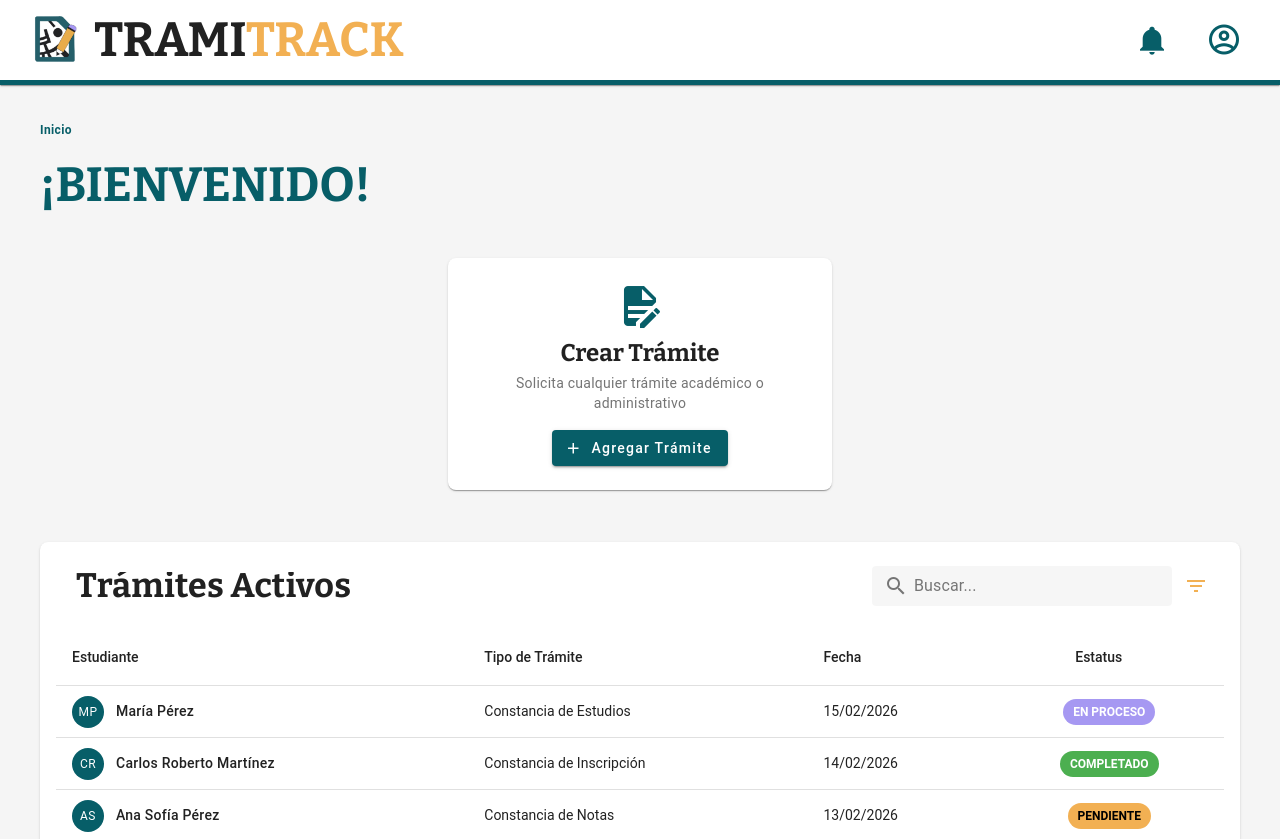
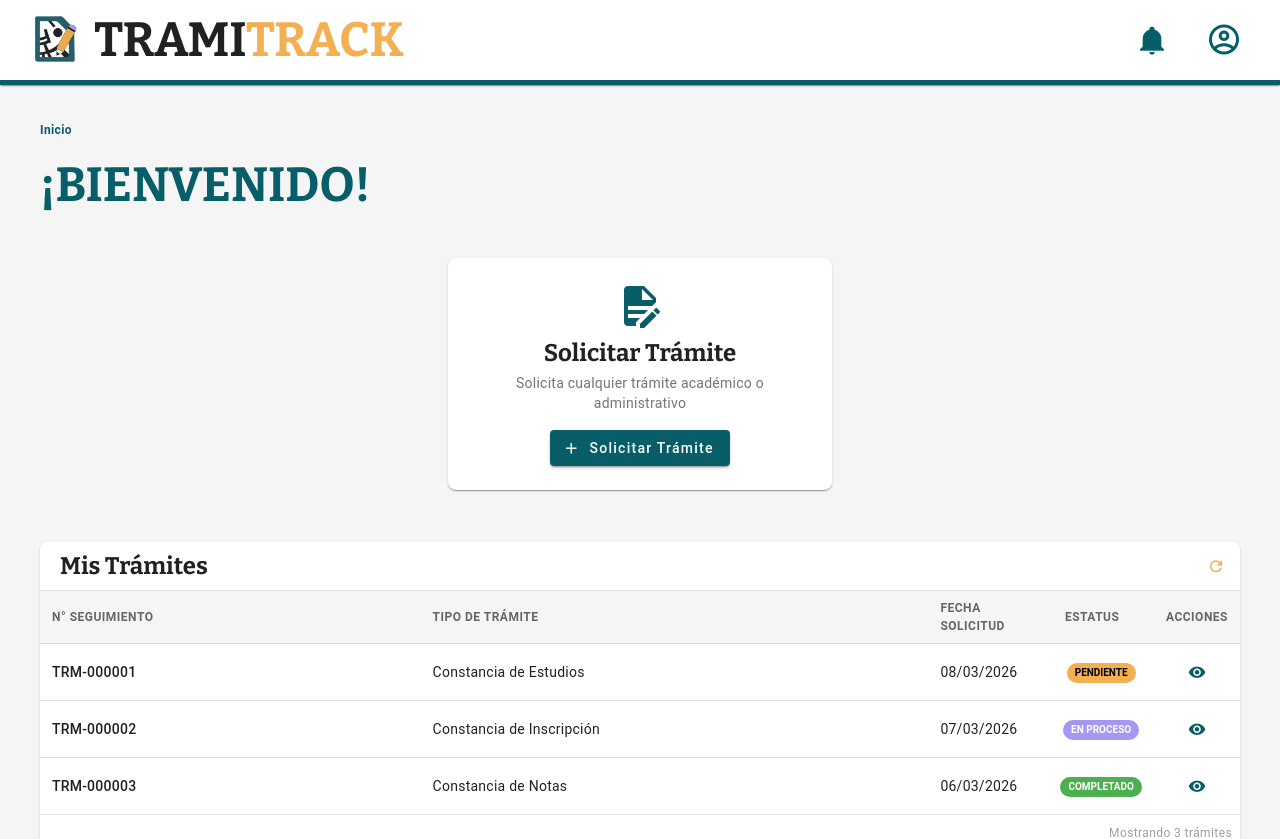
Before and after one commit to DiegoBranco/TramiTrack, a Vue app in the folder tramitrack/client/: page /home in a window 1280 px wide. Shown: the top 839 px of the page. Built offline with nearby package versions, Linux system fonts and the light colour scheme; no server answers; sample sign-in values are in the browser's storage; a small style sheet from the web is missing.

Commit message:
home estudiante fix rapido

```diff
--- a/tramitrack/client/src/pages/home.vue
+++ b/tramitrack/client/src/pages/home.vue
@@ -20,7 +20,7 @@
           </v-icon>
 
           <h2 class="font-bitter text-h5 font-weight-bold mb-1">
-            Crear Trámite
+            Solicitar Trámite
           </h2>
 
           <p class="text-body-2 text-grey-darken-1 mb-4">
@@ -33,68 +33,87 @@
             class="text-none"
             to="/tipo-tramite"
           >
-            Agregar Trámite
+            Solicitar Trámite
           </v-btn>
         </v-card>
       </v-col>
     </v-row>
 
-    <v-card class="rounded-lg pa-4" elevation="1">
-      <v-toolbar color="transparent" density="comfortable">
-        <v-toolbar-title class="font-bitter text-h4 font-weight-bold">
-          Trámites Activos
+    <v-card class="rounded-lg" elevation="1">
+      <v-toolbar color="transparent" density="compact">
+        <v-toolbar-title class="font-bitter text-h5 font-weight-bold">
+          Mis Trámites
         </v-toolbar-title>
         <v-spacer></v-spacer>
-        <v-text-field
-          v-model="search"
-          prepend-inner-icon="mdi-magnify"
-          label="Buscar..."
-          variant="solo-filled"
-          flat
-          hide-details
-          density="compact"
-          class="max-width-300"
-        ></v-text-field>
         <v-btn
-          icon="mdi-filter-variant"
+          icon="mdi-refresh"
           variant="text"
           color="secondary"
+          size="small"
+          @click="loadMisTramites"
+          :loading="loading"
         ></v-btn>
       </v-toolbar>
 
+      <v-divider></v-divider>
+
+      <div style="max-height: 400px; overflow-y: auto">
         <v-data-table
           :headers="headers"
-        :items="tramites"
+          :items="filteredTramites"
           :search="search"
-        class="mt-4"
+          density="compact"
+          class="compact-table"
+          hide-default-footer
+          :loading="loading"
+          loading-text="Cargando trámites..."
+          no-data-text="No tienes trámites solicitados"
         >
-        <template v-slot:item.estudiante="{ item }">
-          <div class="d-flex align-center ga-3 py-2">
-            <v-avatar color="primary" size="32">
-              <span class="text-caption text-white">{{
-                getInitials(item.estudiante)
+          <template v-slot:item.numero_seguimiento="{ item }">
+            <span class="text-body-2 font-weight-medium">{{
+              item.numero_seguimiento
             }}</span>
-            </v-avatar>
-            <span class="text-body-2 font-weight-medium">{{
-              item.estudiante
-            }}</span>
-          </div>
           </template>
 
-        <template v-slot:item.estatus="{ item }">
+          <template v-slot:item.tipo="{ item }">
+            <span class="text-body-2">{{ item.tipo }}</span>
+          </template>
+
+          <template v-slot:item.fecha_solicitud="{ item }">
+            <span class="text-body-2">{{
+              formatDate(item.fecha_solicitud)
+            }}</span>
+          </template>
+
+          <template v-slot:item.estado="{ item }">
             <v-chip
-            :color="getStatusColor(item.estatus)"
-            size="small"
-            class="font-weight-bold text-uppercase"
+              text-color="white"
+              :color="getStatusColor(item.estado)"
+              size="x-small"
+              class="font-weight-bold text-uppercase text-white"
               variant="flat"
             >
-            {{ item.estatus }}
+              {{ formatEstado(item.estado) }}
             </v-chip>
           </template>
+
+          <template v-slot:item.actions="{ item }">
+            <v-btn
+              icon="mdi-eye"
+              variant="text"
+              color="primary"
+              size="small"
+              @click="verDetalle(item)"
+            ></v-btn>
+          </template>
         </v-data-table>
+      </div>
 
-      <div class="text-right text-caption text-grey mt-2">
-        Mostrando {{ tramites.length }} de {{ tramites.length }}
+      <v-divider></v-divider>
+
+      <div class="d-flex justify-end pa-2 text-caption text-grey">
+        Mostrando {{ filteredTramites.length }}
+        {{ filteredTramites.length === 1 ? "trámite" : "trámites" }}
       </div>
     </v-card>
   </v-container>
@@ -102,65 +121,126 @@
 
 <script setup lang="ts">
 import AppBreadcrumbs from "@/components/AppBreadcrumbs.vue";
-import { ref } from "vue";
+import { ref, onMounted, computed } from "vue";
+import { useRouter } from "vue-router";
+import { useAuthStore } from "@/stores/auth";
+import solicitudService, {
+  type TramiteResponse,
+} from "@/services/solicitudService";
 
+const router = useRouter();
+const authStore = useAuthStore();
 const search = ref("");
+const loading = ref(false);
+const tramites = ref<any[]>([]);
 
+// Headers de la tabla
 const headers = [
-  { title: "Estudiante", key: "estudiante", align: "start" as const },
+  {
+    title: "N° Seguimiento",
+    key: "numero_seguimiento",
+    align: "start" as const,
+  },
   { title: "Tipo de Trámite", key: "tipo", align: "start" as const },
-  { title: "Fecha", key: "fecha", align: "start" as const },
-  { title: "Estatus", key: "estatus", align: "center" as const },
+  {
+    title: "Fecha Solicitud",
+    key: "fecha_solicitud",
+    align: "start" as const,
+    width: "120px",
+  },
+  { title: "Estatus", key: "estado", align: "center" as const, width: "100px" },
+  {
+    title: "Acciones",
+    key: "actions",
+    align: "center" as const,
+    width: "60px",
+    sortable: false,
+  },
 ];
 
-const tramites = ref([
-  {
-    estudiante: "María Pérez",
-    tipo: "Constancia de Estudios",
-    fecha: "15/02/2026",
-    estatus: "En Proceso",
-  },
-  {
-    estudiante: "Carlos Roberto Martínez",
-    tipo: "Constancia de Inscripción",
-    fecha: "14/02/2026",
-    estatus: "Completado",
-  },
-  {
-    estudiante: "Ana Sofía Pérez",
-    tipo: "Constancia de Notas",
-    fecha: "13/02/2026",
-    estatus: "Pendiente",
-  },
-  {
-    estudiante: "Luis Fernando Torres",
-    tipo: "Constancia de Inscripción",
-    fecha: "12/02/2026",
-    estatus: "En Proceso",
-  },
-]);
+// Trámites filtrados por búsqueda
+const filteredTramites = computed(() => {
+  if (!search.value) return tramites.value;
 
-const getStatusColor = (status: string) => {
-  switch (status) {
-    case "Completado":
-      return "success";
-    case "En Proceso":
-      return "accent";
-    case "Pendiente":
-      return "secondary";
-    default:
-      return "grey";
+  const searchLower = search.value.toLowerCase();
+  return tramites.value.filter(
+    (t) =>
+      t.numero_seguimiento?.toLowerCase().includes(searchLower) ||
+      t.tipo?.toLowerCase().includes(searchLower),
+  );
+});
+
+// Usar métodos del servicio para formateo
+const formatEstado = (estado: string) => solicitudService.formatEstado(estado);
+const getStatusColor = (estado: string) =>
+  solicitudService.getStatusColor(estado);
+const formatDate = (date: string) => solicitudService.formatDate(date);
+
+// Cargar trámites del usuario
+const loadMisTramites = async () => {
+  if (!authStore.isAuthenticated) {
+    router.push("/login");
+    return;
+  }
+
+  loading.value = true;
+  try {
+    const data = await solicitudService.getMy(authStore.user!._id);
+    tramites.value = solicitudService.transformToTableFormat(data);
+
+    // Ordenar por fecha (más reciente primero)
+    tramites.value.sort(
+      (a, b) =>
+        new Date(b.fecha_solicitud).getTime() -
+        new Date(a.fecha_solicitud).getTime(),
+    );
+  } catch (error) {
+    console.error("Error cargando trámites:", error);
+
+    // En desarrollo, mostrar datos de ejemplo
+    if (import.meta.env.DEV) {
+      tramites.value = getEjemplosTramites();
+    }
+  } finally {
+    loading.value = false;
   }
 };
 
-const getInitials = (name: string) => {
-  return name
-    .split(" ")
-    .map((n) => n[0])
-    .join("")
-    .toUpperCase()
-    .slice(0, 2);
+// Función para ver detalle del trámite
+const verDetalle = (item: any) => {
+  router.push(`/tramites/${item._id}`);
 };
+
+// Datos de ejemplo para desarrollo
+const getEjemplosTramites = () => {
+  return [
+    {
+      _id: "1",
+      numero_seguimiento: "TRM-000001",
+      tipo: "Constancia de Estudios",
+      fecha_solicitud: new Date().toISOString(),
+      estado: "pendiente",
+    },
+    {
+      _id: "2",
+      numero_seguimiento: "TRM-000002",
+      tipo: "Constancia de Inscripción",
+      fecha_solicitud: new Date(Date.now() - 86400000).toISOString(),
+      estado: "en_proceso",
+    },
+    {
+      _id: "3",
+      numero_seguimiento: "TRM-000003",
+      tipo: "Constancia de Notas",
+      fecha_solicitud: new Date(Date.now() - 172800000).toISOString(),
+      estado: "completado",
+    },
+  ];
+};
+
+onMounted(() => {
+  loadMisTramites();
+});
 </script>
 
 <style scoped>
@@ -168,11 +248,40 @@ const getInitials = (name: string) => {
   font-family: "Bitter", serif !important;
 }
 
-.max-width-300 {
-  max-width: 300px;
+.max-width-200 {
+  max-width: 200px;
 }
 
-:deep(.v-data-table-header) {
-  background-color: #f9f9f9;
+.compact-table {
+  font-size: 0.875rem;
+}
+
+.compact-table :deep(th) {
+  padding: 8px 12px !important;
+  font-size: 0.75rem !important;
+  font-weight: 600 !important;
+  text-transform: uppercase !important;
+  letter-spacing: 0.5px !important;
+  color: #666 !important;
+  background-color: #f5f5f5 !important;
+  position: sticky;
+  top: 0;
+  z-index: 1;
+}
+
+.compact-table :deep(td) {
+  padding: 8px 12px !important;
+}
+
+.compact-table :deep(.v-data-table__tr) {
+  border-bottom: 1px solid #e0e0e0;
+}
+
+.compact-table :deep(.v-data-table__tr:last-child) {
+  border-bottom: none;
+}
+
+.compact-table :deep(.v-data-table__loader) {
+  padding: 16px;
 }
 </style>
--- a/tramitrack/client/src/services/solicitudService.ts
+++ b/tramitrack/client/src/services/solicitudService.ts
@@ -19,16 +19,43 @@ export interface SolicitudPayload {
   datos_formulario: DatosFormulario;
 }
 
+export interface TramiteResponse {
+  _id: string;
+  numero_seguimiento: string;
+  estado: "pendiente" | "en_proceso" | "completado" | "rechazado";
+  fecha_solicitud: string;
+  fecha_estimada?: string;
+  createdAt: string;
+  updatedAt: string;
+  tramiteType_id: {
+    _id: string;
+    nombre: string;
+    costo: number;
+    dias_habiles: number;
+  };
+  estudiante_id: {
+    _id: string;
+    nombre: string;
+    apellido: string;
+  };
+  datos_formulario: DatosFormulario;
+  observaciones?: string;
+  comprobante_id?: any;
+  documento_final?: string;
+}
+
 class SolicitudService {
   private baseUrl = `${API_URL}/api/solicitudes`;
 
+  /**
+   * Crear una nueva solicitud con opción de adjuntar comprobante
+   */
   async create(payload: SolicitudPayload, comprobante?: File) {
+    try {
       const formData = new FormData();
 
-    // append the plain fields
       formData.append("tramiteType_id", payload.tramiteType_id);
       formData.append("estudiante_id", payload.estudiante_id);
-    // datos_formulario as JSON string to preserve nesting
       formData.append(
         "datos_formulario",
         JSON.stringify(payload.datos_formulario),
@@ -42,21 +69,97 @@ class SolicitudService {
         headers: { "Content-Type": "multipart/form-data" },
       });
       return response.data;
+    } catch (error) {
+      console.error("Error en solicitudService.create:", error);
+      throw error;
+    }
   }
 
-  async getMy(estudiante_id: string) {
+  /**
+   * Obtener todas las solicitudes del estudiante actual
+   */
+  async getMy(estudiante_id: string): Promise<TramiteResponse[]> {
+    try {
       const response = await axios.get(`${this.baseUrl}/mis`, {
         params: { estudiante_id },
       });
       return response.data;
+    } catch (error) {
+      console.error("Error en solicitudService.getMy:", error);
+      throw error;
+    }
   }
 
-  async getById(id: string) {
+  /**
+   * Obtener una solicitud por ID
+   */
+  async getById(id: string): Promise<TramiteResponse> {
+    try {
       const response = await axios.get(`${this.baseUrl}/${id}`);
       return response.data;
+    } catch (error) {
+      console.error("Error en solicitudService.getById:", error);
+      throw error;
+    }
   }
 
-  // other methods can be added here as needed
+  /**
+   * Formatear estado para mostrar en UI
+   */
+  formatEstado(estado: string): string {
+    const estados: Record<string, string> = {
+      pendiente: "Pendiente",
+      en_proceso: "En Proceso",
+      completado: "Completado",
+      rechazado: "Rechazado",
+    };
+    return estados[estado] || estado;
+  }
+
+  /**
+   * Obtener color según el estado
+   */
+  getStatusColor(estado: string): string {
+    switch (estado) {
+      case "completado":
+        return "success";
+      case "en_proceso":
+        return "accent";
+      case "pendiente":
+        return "secondary";
+      case "rechazado":
+        return "error";
+      default:
+        return "grey";
+    }
+  }
+
+  /**
+   * Formatear fecha para mostrar
+   */
+  formatDate(dateString: string): string {
+    if (!dateString) return "";
+    const date = new Date(dateString);
+    return date.toLocaleDateString("es-ES", {
+      day: "2-digit",
+      month: "2-digit",
+      year: "numeric",
+    });
+  }
+
+  /**
+   * Transformar datos del backend para la tabla
+   */
+  transformToTableFormat(solicitudes: TramiteResponse[]): any[] {
+    return solicitudes.map((solicitud) => ({
+      _id: solicitud._id,
+      numero_seguimiento: solicitud.numero_seguimiento || "N/A",
+      tipo: solicitud.tramiteType_id?.nombre || "Trámite sin especificar",
+      fecha_solicitud: solicitud.fecha_solicitud || solicitud.createdAt,
+      estado: solicitud.estado,
+      original: solicitud,
+    }));
+  }
 }
 
 export default new SolicitudService();
```
Lines whose indentation alone changed are shown as unchanged.
